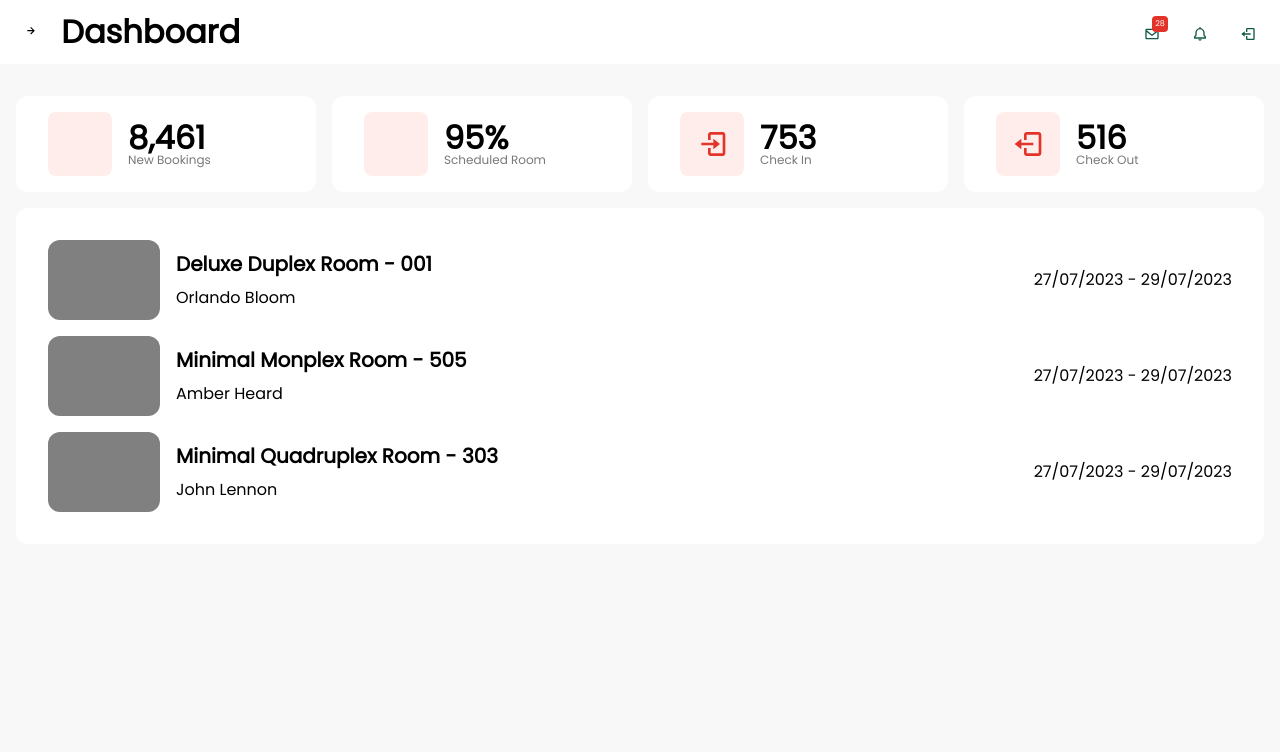
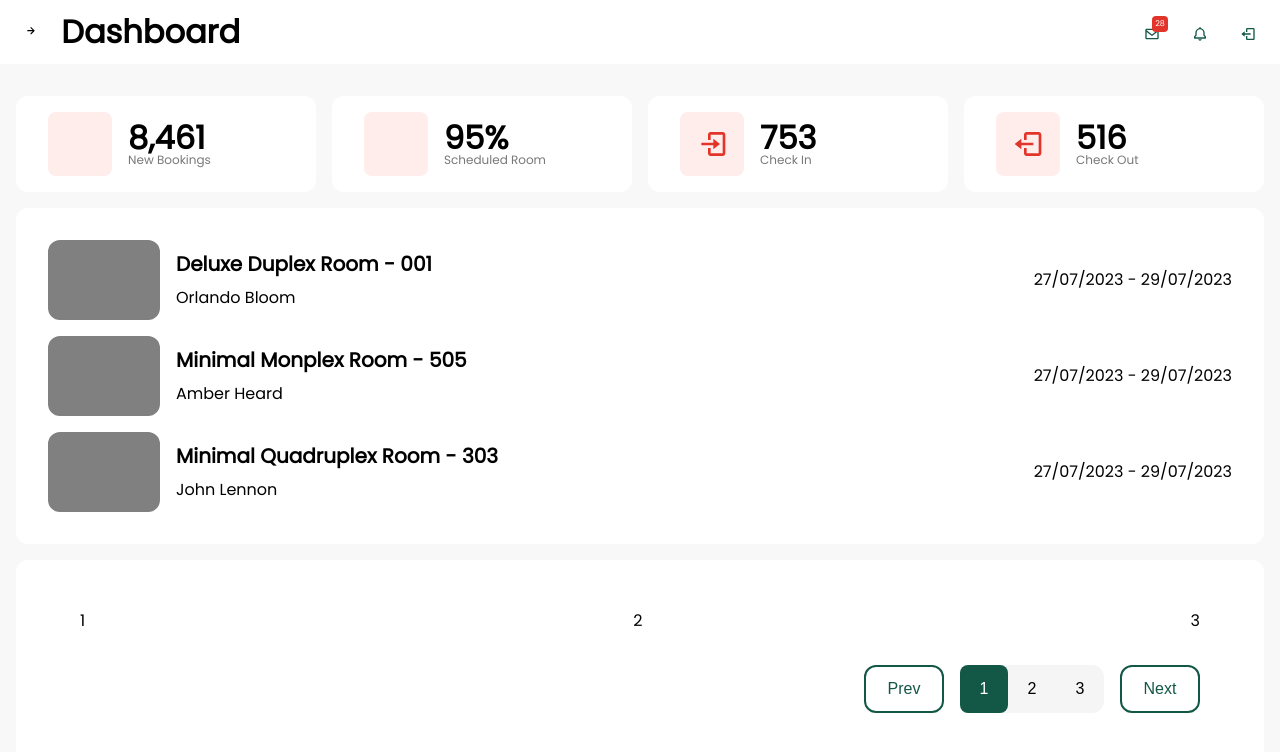
Before and after one commit to azerty0220pl/travl, a React (Create React App) app: page /#/ in a window 1280 px wide. Shown: the top 752 px of the page. Built offline with nearby package versions, Linux system fonts and the light colour scheme; some icons are missing.

Commit message:
Swiper first implementation

```diff
--- a/src/pages/Dashboard.jsx
+++ b/src/pages/Dashboard.jsx
@@ -5,6 +5,7 @@ import { BiLogIn, BiLogOut } from 'react-icons/bi';
 import empty from "../assets/empty.png";
 import ReservationEntry from "../components/ReservationEntry";
 import KPI from "../components/KPI";
+import Swiper from "../components/Swiper";
 
 const Page = () => {
     return (
@@ -39,6 +40,9 @@ const Page = () => {
                     to="29/07/2023"
                     last />
             </Box>
+            <Box margin="1rem">
+                <Swiper data={[<div>1</div>, <div>2</div>, <div>3</div>, <div>4</div>, <div>5</div>, <div>6</div>, <div>7</div>]} direction="row" count={3} />
+            </Box>
         </div>
     );
 }
```
